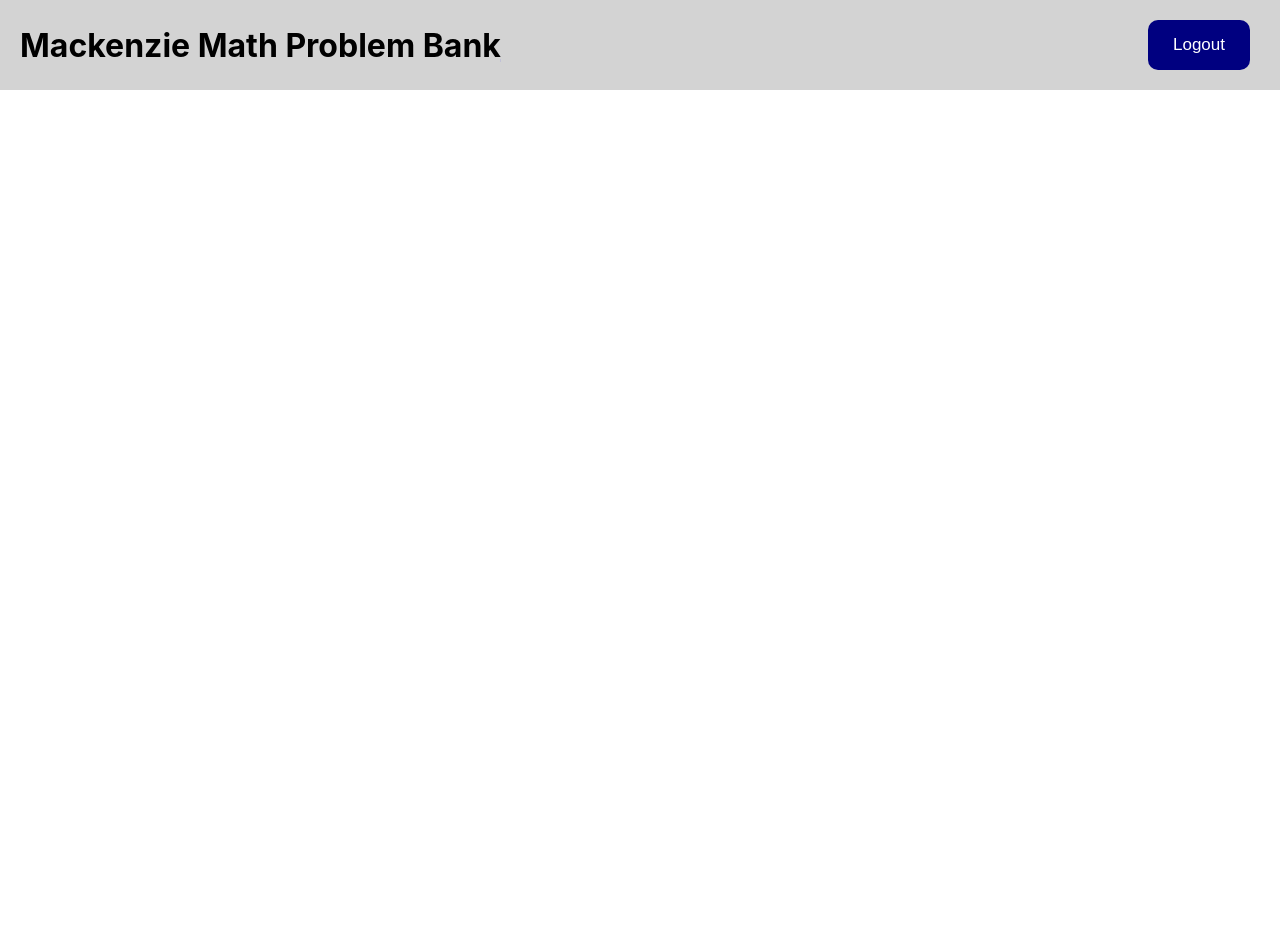
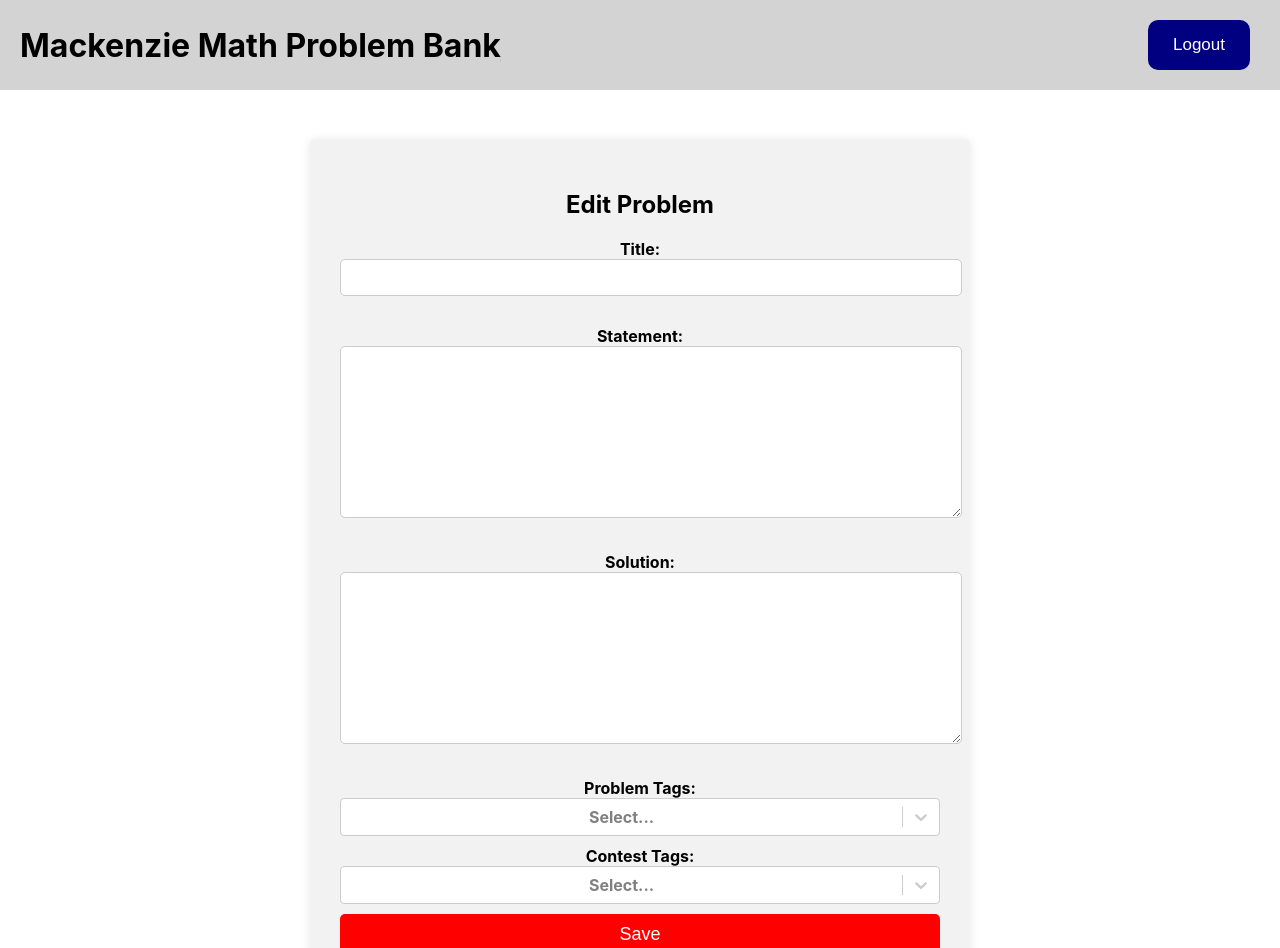
Before and after one commit to Red4Wiz/MackenzieMathClub_ProblemBank, a React (Create React App) app in the folder frontend/: page /problem-edit/1 in a window 1280 px wide. Shown: the top 948 px of the page. Before the commit the page ends 800 px from the top, so only its background shows below. Built offline with nearby package versions, Linux system fonts and the light colour scheme; no server answers; sample sign-in values are in the browser's storage.

Commit message:
added problem edit frontend

```diff
--- a/frontend/src/App.js
+++ b/frontend/src/App.js
@@ -7,6 +7,8 @@ import Hero from './Hero';
 import ProblemForm from './ProblemForm';
 import { useNavigate } from 'react-router-dom';
 import ProblemView from './ProblemView';
+import ProblemEdit from './ProblemEdit';
+
 
 const App = () => {
   const [loggedIn, setLoggedIn] = useState(localStorage.getItem('token') ? true : false);
@@ -48,6 +50,7 @@ const App = () => {
             <Route path="/" element={loggedIn ? <Hero /> : <Navigate to="/login" />} />
             <Route path="/problem-form" element={loggedIn ? <ProblemForm /> : <Navigate to="/login" />} />
             <Route path="/problem-view/:id" element={loggedIn ? <ProblemView /> : <Navigate to="/login" />} />
+            <Route path="/problem-edit/:id" element={loggedIn ? <ProblemEdit /> : <Navigate to="/login" />} />
             {!loggedIn ? (
               <>
                 <Route path="/login" element={<LoginPage setLoggedIn={setLoggedIn} />} />
--- /dev/null
+++ b/frontend/src/ProblemEdit.js
@@ -0,0 +1,94 @@
+import React, { useState, useEffect } from 'react';
+import './ProblemForm.css';
+import { ROUTES } from './routes.js';
+import Select from 'react-select';
+import { useNavigate, useParams } from 'react-router-dom';
+
+const ProblemEdit = () => {
+  const { id } = useParams();
+
+  const [problem, setProblem] = useState({});
+  const [problemTags, setProblemTags] = useState([]);
+  const [contestTags, setContestTags] = useState([]);
+  const [selectedPTags, setSelectedPTags] = useState([]);
+  const [selectedCTags, setSelectedCTags] = useState([]);
+
+  const navigate = useNavigate();
+
+  useEffect(() => {
+    // Fetch problem details
+    fetch(`${ROUTES.api}/problem/get/${id}`, {
+      headers: { 'Authorization': localStorage.getItem('token') }
+    })
+      .then((res) => {
+        if (res.status === 200) {
+          return res.json();
+        } else if (res.status === 400) {
+          throw new Error('Please ensure your id is a positive integer');
+        } else {
+          throw new Error("Couldn't find problem");
+        }
+      })
+      .then((val) => {
+        setProblem(val);
+        setSelectedPTags(val.problem_tags.map((tag) => ({ value: tag.id, label: tag.name })));
+        setSelectedCTags(val.contest_tags.map((tag) => ({ value: tag.id, label: tag.name })));
+      })
+      .catch((error) => {
+        console.error(error.message);
+      });
+
+    //set problem tags
+    fetch(`${ROUTES.api}/problemTags`, { method: 'get' }).then((res) => {
+      if (res.status === 200) {
+        res.json().then((value) => setProblemTags(value.map((el) => { return { "value": el.id, "label": el.name } })))
+      } else {
+        console.log("querying problem tags error")
+      }
+    })
+
+    // set contest tags
+    fetch(`${ROUTES.api}/contestTags`, { method: 'get' }).then((res) => {
+      if (res.status === 200) {
+        res.json().then((value) => setContestTags(value.map((el) => { return { "value": el.id, "label": el.name } })))
+      } else {
+        console.log("querying contest tags error")
+      }
+    })
+  }, [id]);
+
+  const handleSubmit = (e) => {
+    e.preventDefault();
+  };
+
+  return (
+    <div className="problem-form-container">
+      <form onSubmit={handleSubmit} className="problem-form">
+        <h2>Edit Problem</h2>
+        <label>
+          Title:
+          <input type="text" name="title" value={problem.title || ''} onChange={(e) => setProblem({ ...problem, title: e.target.value })} />
+        </label>
+        <label>
+          Statement:
+          <textarea name="statement" value={problem.statement || ''} onChange={(e) => setProblem({ ...problem, statement: e.target.value })} />
+        </label>
+        <label>
+          Solution:
+          <textarea name="solution" value={problem.solution || ''} onChange={(e) => setProblem({ ...problem, solution: e.target.value })} />
+        </label>
+        <label>
+          Problem Tags:
+          <Select isMulti name="problemTags" value={selectedPTags} onChange={setSelectedPTags} options={problemTags} />
+        </label>
+        <label>
+          Contest Tags:
+          <Select isMulti name="contestTags" value={selectedCTags} onChange={setSelectedCTags} options={contestTags} />
+        </label>
+        <button type="submit">Save</button>
+      </form>
+    </div>
+  );
+};
+
+export default ProblemEdit;
```
